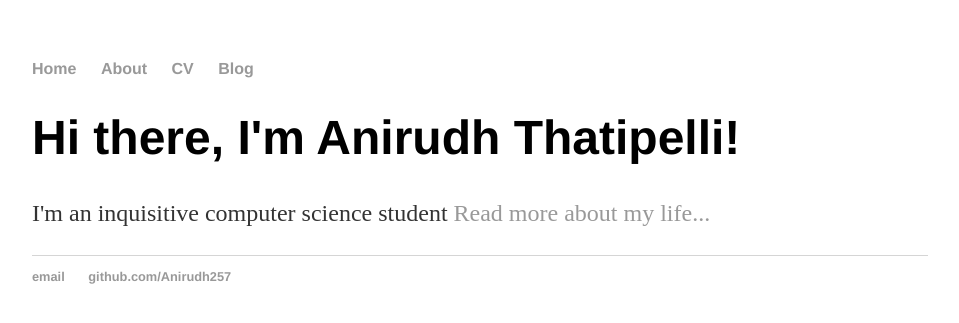
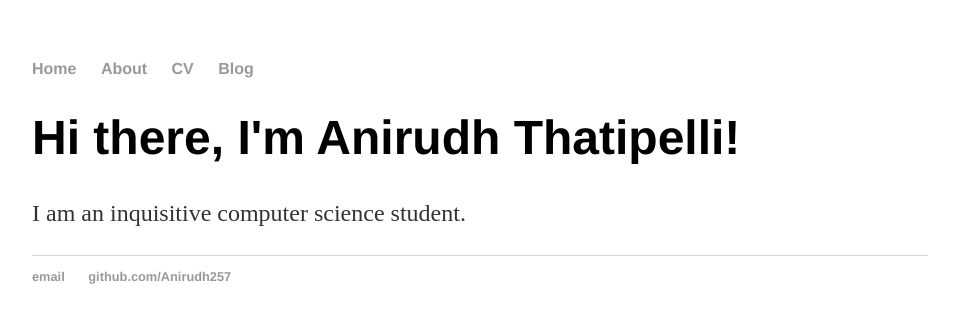
Before and after one commit to Anirudh257/Anirudh257.github.io, a Jekyll site: the page built from index.html, in a window 1280 px wide. Shown: the top 323 px of the page, without its empty margins (160-1119 px from the left). Built offline with Jekyll 4.4.1, drawn with Linux system fonts in a browser that asks for light colours.

Commit message:
Update index.html
Added the default layout

```diff
--- a/index.html
+++ b/index.html
@@ -1,30 +1,8 @@
-<!DOCTYPE html>
-<html>
-	<head>
-		<title>Anirudh Thatipelli</title>
-		<!-- link to main stylesheet -->
-		<link rel="stylesheet" type="text/css" href="/css/main.css">
-	</head>
-	<body>
-		<nav>
-    		<ul>
-        		<li><a href="/">Home</a></li>
-	        	<li><a href="/about">About</a></li>
-        		<li><a href="/cv">CV</a></li>
-        		<li><a href="/blog">Blog</a></li>
-    		</ul>
-		</nav>
-		<div class="container">
-    		<div class="blurb">
-        		<h1>Hi there, I'm Anirudh Thatipelli!</h1>
-				<p>I'm an inquisitive computer science student <a href="/about">Read more about my life...</a></p>
-    		</div><!-- /.blurb -->
-		</div><!-- /.container -->
-		<footer>
-    		<ul>
-        		<li><a href="mailto:thatipellianirudh@gmail.com">email</a></li>
-        		<li><a href="https://github.com/Anirudh257">github.com/Anirudh257</a></li>
-			</ul>
-		</footer>
-	</body>
-</html>
+---
+layout: default
+title: Hank Quinlan, Horrible Cop
+---
+<div class="blurb">
+	<h1>Hi there, I'm Anirudh Thatipelli!</h1>
+	<p>I am an inquisitive computer science student.</p>
+</div><!-- /.blurb -->
```
